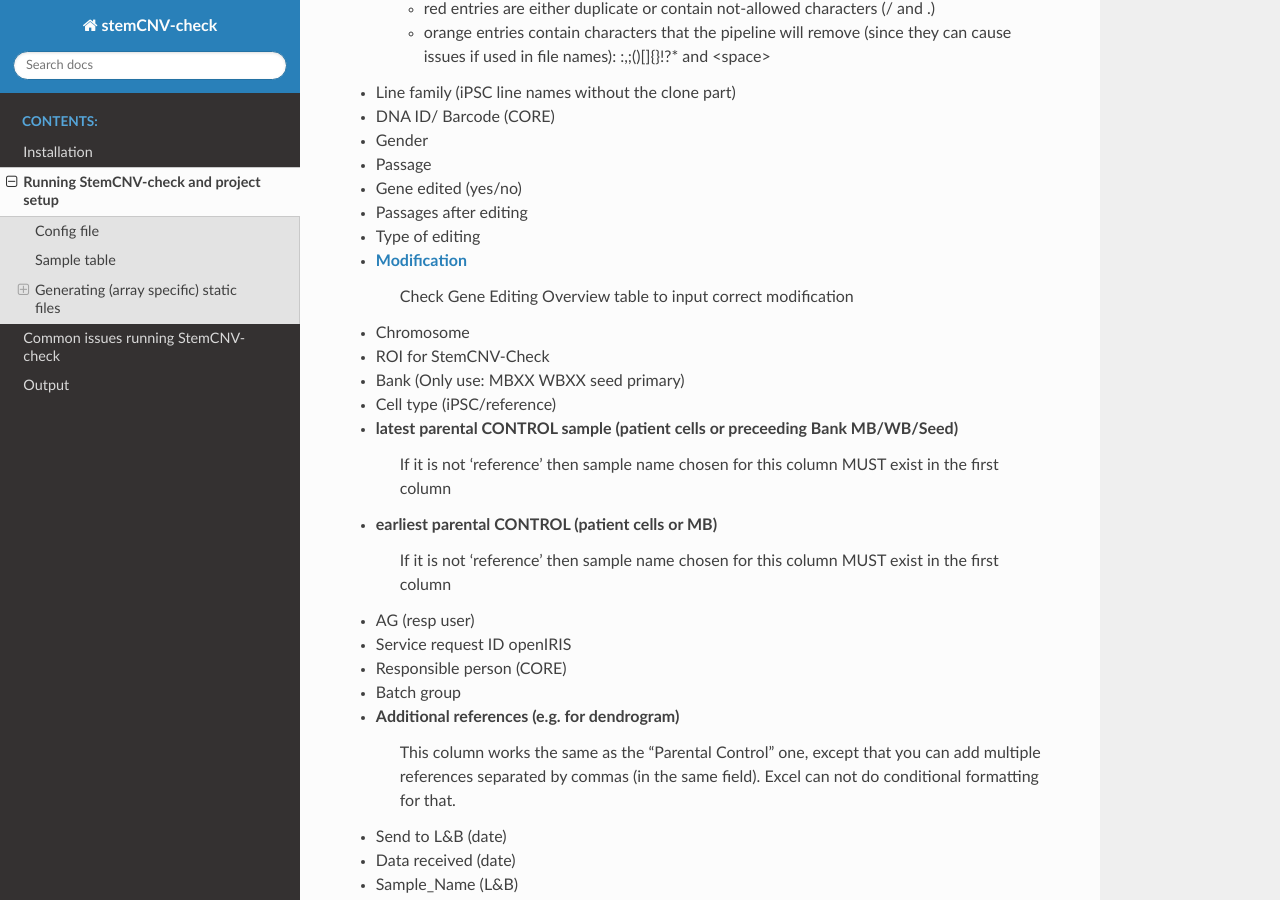
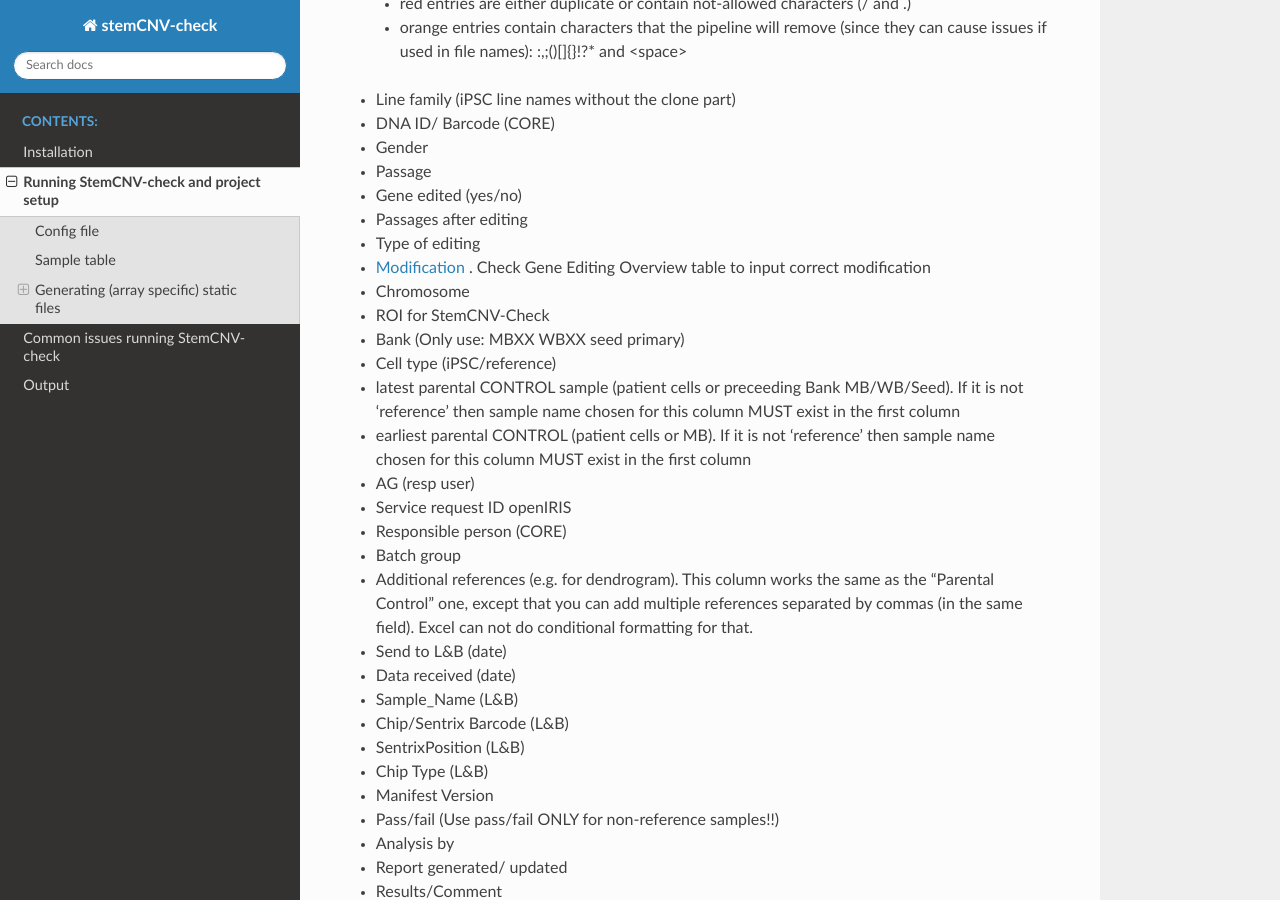
Before and after one commit to bihealth/StemCNV-check, a Sphinx documentation site: the page built from docs/source/setup_project.rst, in a window 1280 px wide and 900 px high, scrolled down 2668 px. Built offline with Sphinx 7.4.7 and the Read the Docs theme 3.1.0, drawn with Linux system fonts in a browser that asks for light colours; some of the changed text lies outside the part shown.

```diff
--- a/docs/source/setup_project.rst
+++ b/docs/source/setup_project.rst
@@ -56,11 +56,11 @@ Sample table
 -----------
 
 The sample table (default: sample_table.tsv) is a tab-separated file describing all samples to be analyzed. Excel or tsv formats are supported.
+Empty example files for the sample table and config can be created with this command:
 
-Empty example files for the sample table and config can be created with this command:
 ``stemcnv-check setup-files``
+If you prefer to use an xlsx file here you can create an example by using:
 
-If you prefer to use an xlsx file here you can create an example by using:
 ``stemcnv-check setup-files --sampletable-format xlsx``
 
 **Fill in the sample table with your data**
@@ -155,9 +155,7 @@ You can also use your own Excel file, if the following criteria are met:
 **Extended sample table. Description of the data types contained in the columns.**
 
 - Sample_ID
-	CORE unique (Include bank ID when possible, only: - or _, do not use special characters: (), {}, /, \, ~,*, & Name has to be UNIQUE).
-	This column has auto-formatting enabled, so that the IDs will work with the CNV-pipeline:
-
+CORE unique (Include bank ID when possible, only: - or _, do not use special characters: (), {}, /, \, ~,*, & Name has to be UNIQUE). This column has auto-formatting enabled, so that the IDs will work with the CNV-pipeline:
 	- red entries are either duplicate or contain not-allowed characters (/ and .\)
 	- orange entries contain characters that the pipeline will remove (since they can cause issues if used in file names):  :,;()[]{}!?* and <space>
 
@@ -168,22 +166,18 @@ You can also use your own Excel file, if the following criteria are met:
 - Gene edited (yes/no)
 - Passages after editing
 - Type of editing
-- `Modification <https://scc-docs.charite.de/openkm/kcenter/#/browser/uuid/6f505d68-4e61-4f2d-a46d-4ad434ea94d5>`_
-     Check Gene Editing Overview table to input correct modification
+- `Modification <https://scc-docs.charite.de/openkm/kcenter/#/browser/uuid/6f505d68-4e61-4f2d-a46d-4ad434ea94d5>`_ . Check Gene Editing Overview table to input correct modification
 - Chromosome
 - ROI for StemCNV-Check
 - Bank	(Only use: MBXX WBXX seed primary)
 - Cell type (iPSC/reference)
-- latest parental CONTROL sample (patient cells or preceeding Bank MB/WB/Seed)
-    If it is not 'reference' then sample name chosen for this column MUST exist in the first column
-- earliest parental CONTROL (patient cells or MB)
-    If it is not 'reference' then sample name chosen for this column MUST exist in the first column
+- latest parental CONTROL sample (patient cells or preceeding Bank MB/WB/Seed). If it is not 'reference' then sample name chosen for this column MUST exist in the first column
+- earliest parental CONTROL (patient cells or MB). If it is not 'reference' then sample name chosen for this column MUST exist in the first column
 - AG (resp user)
 - Service request ID openIRIS
 - Responsible person (CORE)
 - Batch group
-- Additional references (e.g. for dendrogram)
-    This column works the same as the "Parental Control" one, except that you can add multiple references separated by commas (in the same field). Excel can not do conditional formatting for that.
+- Additional references (e.g. for dendrogram). This column works the same as the "Parental Control" one, except that you can add multiple references separated by commas (in the same field). Excel can not do conditional formatting for that.
 - Send to L&B (date)
 - Data received (date)
 - Sample_Name (L&B)
@@ -205,7 +199,6 @@ You can also use your own Excel file, if the following criteria are met:
 
 Generating (array specific) static files
 -----------------------------------
---------------------------------------
 
 StemCNV-check generally requires two types of static data files: those that are specific to the genome version (incl.
 the genome reference sequence) and those that are specific to the array platform. All of these files can be downloaded
@@ -235,7 +228,6 @@ and rely on the automatically saved central definitions.
 
 Running the analysis
 ____________________
-____________________
 
 Once the config file is properly set up and the necessary static files are generated, you can run the StemCNV-check
 workflow with simple command:
```
